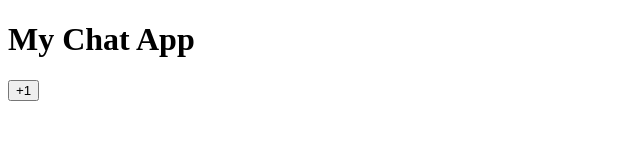
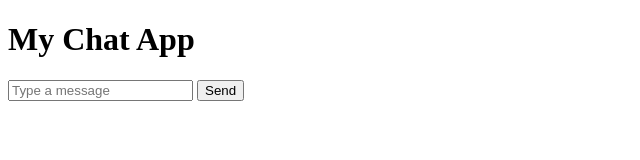
Before and after one commit to Cimmanuel/redesigned-adventure, a website: page public/index.html in a window 1280 px wide. Shown: the whole page, without its empty margins (0-640 px from the left). Drawn offline with nearby package versions, Linux system fonts and the light colour scheme; no server answers.

Commit message:
Added form input for messages

```diff
--- a/public/index.html
+++ b/public/index.html
@@ -6,7 +6,10 @@
     </head>
     <body>
         <h1>My Chat App</h1>
-        <button id="increment">+1</button>
+        <form id="message-form">
+            <input type="text" name="message" placeholder="Type a message">
+            <button>Send</button>
+        </form>
         <script src="/socket.io/socket.io.js"></script>
         <script src="/js/chat.js"></script>
     </body>
```
